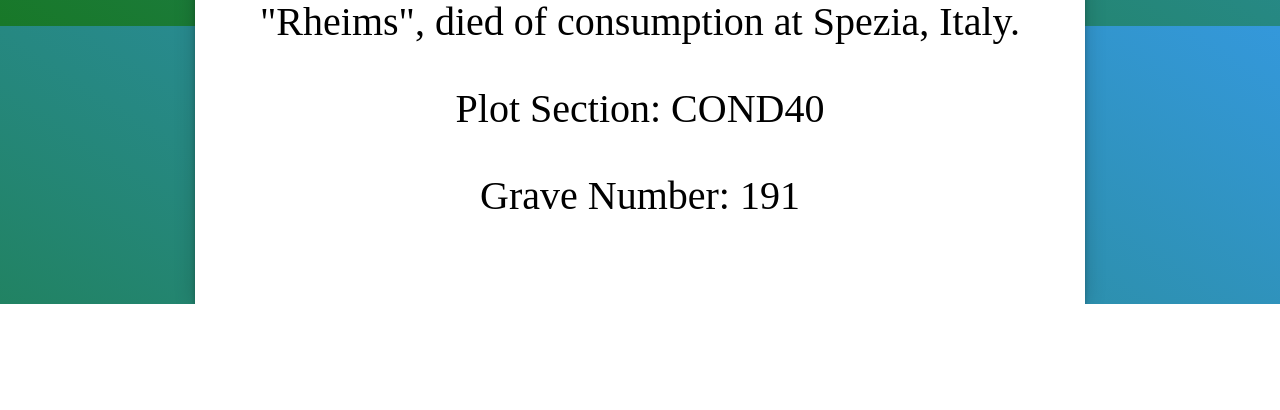
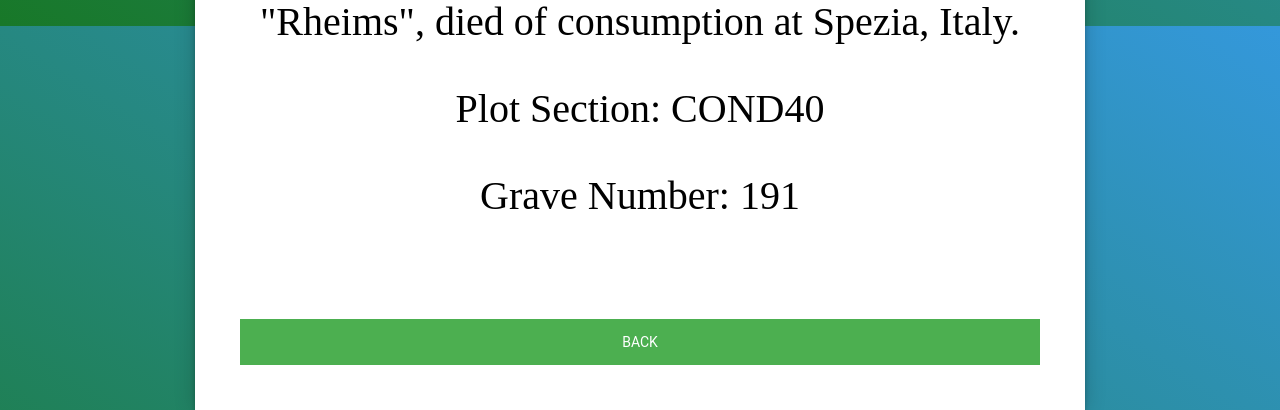
Before and after one commit to DavidGhawi/Cemetery_Web_App, a Flask app: page /information/1 in a window 1280 px wide. Shown: the part 774-1184 px from the top of the page. Before the commit the page ends 1078 px from the top, so only its background shows below. Run offline with Flask 2, Linux system fonts and the light colour scheme; data comes from the database, SQL or seed files in the repository; some libraries are stand-ins or nearby versions.

Commit message:
Add back button again.

```diff
--- a/templates/information.html
+++ b/templates/information.html
@@ -11,5 +11,6 @@
 	<p>Information: {{ infodata.info }}</p>
 	<p>Plot Section: {{ infodata.cs }}</p>
 	<p>Grave Number: {{ infodata.gn }}</p>
+	<button onclick="window.history.back()">Back</button>
 </div>
 {%endblock%}
```
